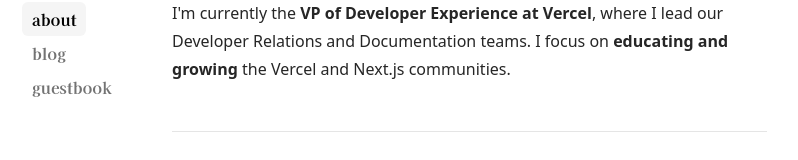
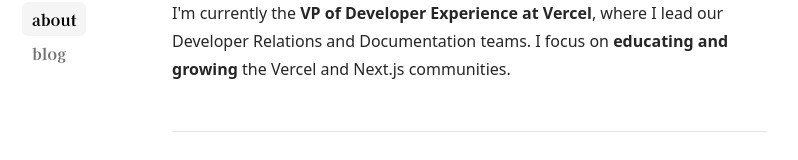
Before and after one commit to madeleine05/nextjs-portfolio-blog, a Next.js app: page /about in a window 1280 px wide. Shown: the part 229-389 px from the top of the page, without its empty margins (170-968 px from the left). Built offline with nearby package versions, Linux system fonts and the light colour scheme.

Commit message:
Update sidebar.tsx

```diff
--- a/components/sidebar.tsx
+++ b/components/sidebar.tsx
@@ -14,9 +14,6 @@
   },
   '/blog': {
     name: 'blog',
-  },
-  '/guestbook': {
-    name: 'guestbook',
   },
 };
 
```
